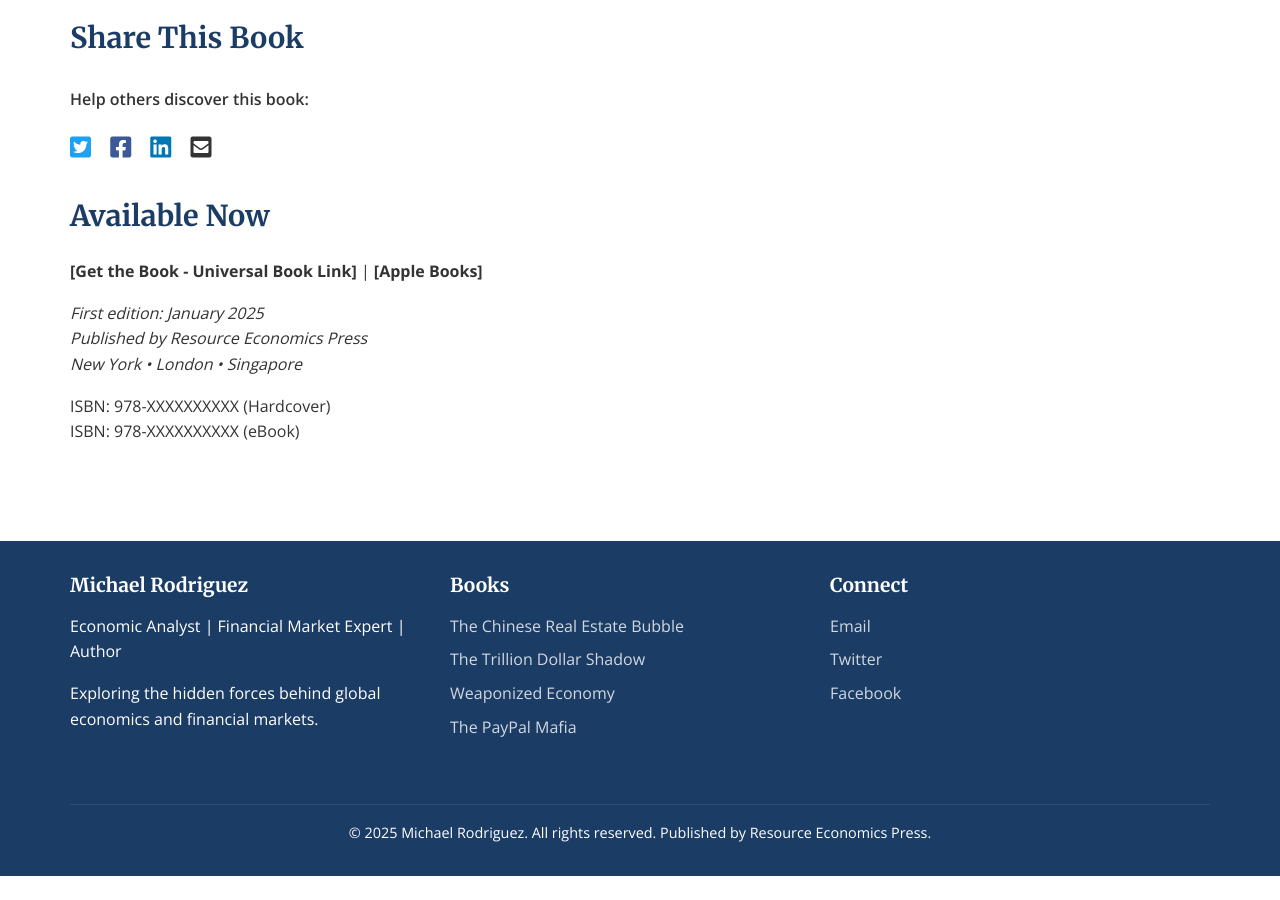
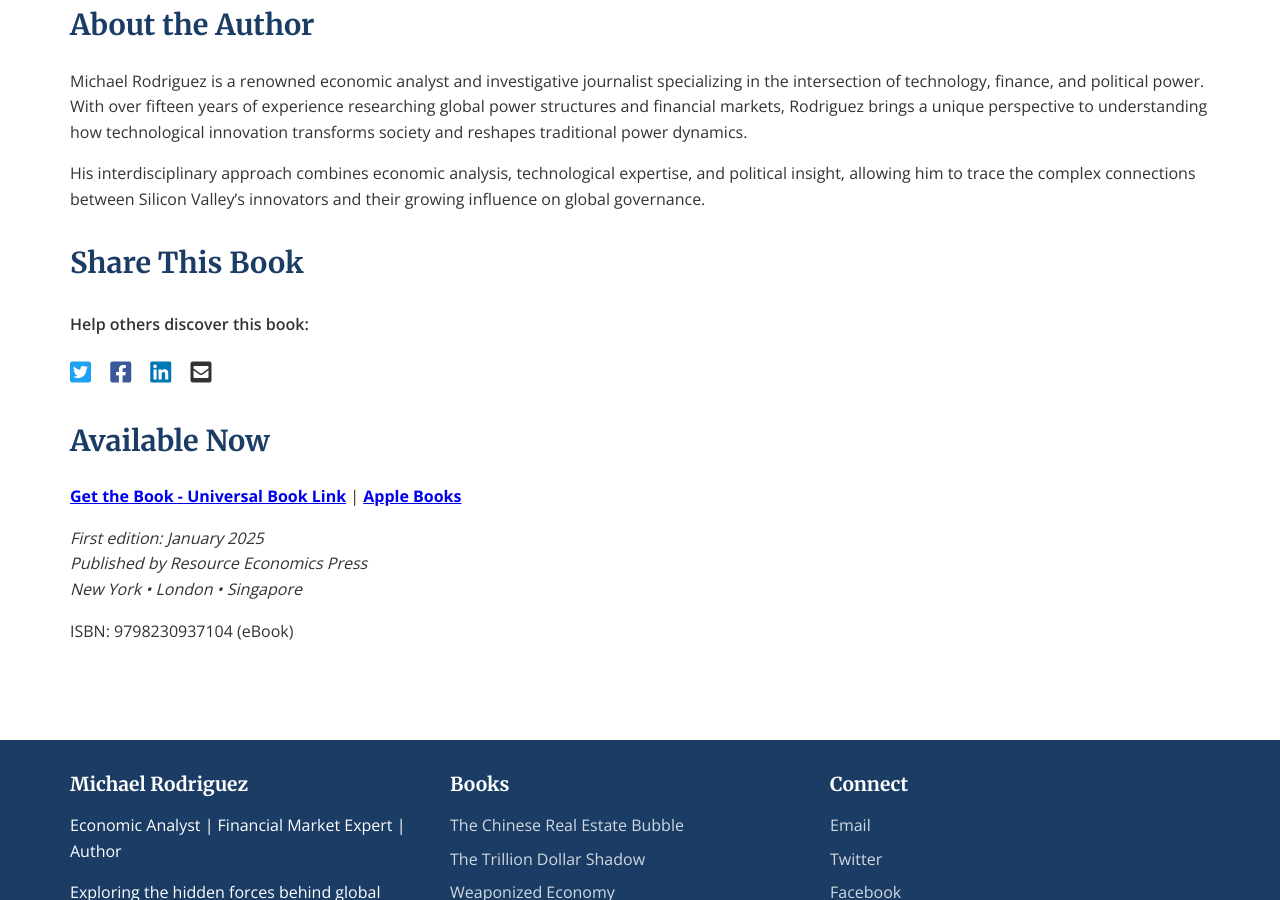
Before and after one commit to Zews123/michael-rodriguez-books, a Jekyll site: the page built from books/paypal-mafia.md, in a window 1280 px wide and 900 px high, scrolled down 2188 px. Built offline with Jekyll 4.4.1, drawn with Linux system fonts in a browser that asks for light colours; before the commit the page ends 3064 px from its top, so only the background shows below that.

Commit message:
Update paypal-mafia.md

```diff
--- a/books/paypal-mafia.md
+++ b/books/paypal-mafia.md
@@ -7,7 +7,7 @@
 # The PayPal Mafia
 ## Silicon Valley's Secret Power Brokers
 
-<img src="{{ site.baseurl }}/assets/images/paypalmafia.png" alt="The PayPal Mafia Book Cover" style="max-width: 300px; margin: 0 auto 20px; display: block;">
+<img src="{{ site.baseurl }}/assets/images/Pay_Pall_Mafia.webp" alt="The PayPal Mafia Book Cover" style="max-width: 300px; margin: 0 auto 20px; display: block;">
 
 *By Michael Rodriguez*
 
@@ -85,11 +85,10 @@
 ## Available Now
 
 <!-- Здесь нужно будет вставить ссылки на магазины -->
-**[Get the Book - Universal Book Link]** | **[Apple Books]**
+**[Get the Book - Universal Book Link](https://books2read.com/b/3GgVza)** | **[Apple Books](https://books.apple.com/us/book/the-paypal-mafia-silicon-valleys-secret-power-brokers/id6744016273)**
 
 *First edition: January 2025*
 *Published by Resource Economics Press*
 *New York • London • Singapore*
 
-ISBN: 978-XXXXXXXXXX (Hardcover)
-ISBN: 978-XXXXXXXXXX (eBook)
+ISBN: 9798230937104 (eBook)
```
